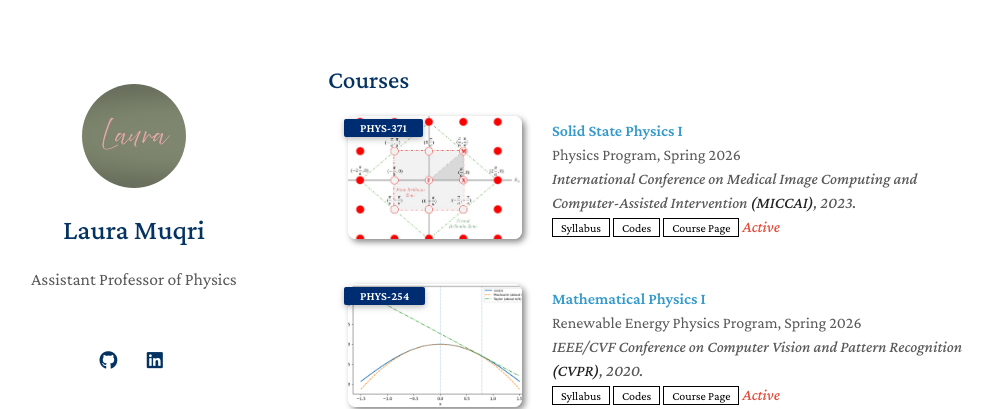
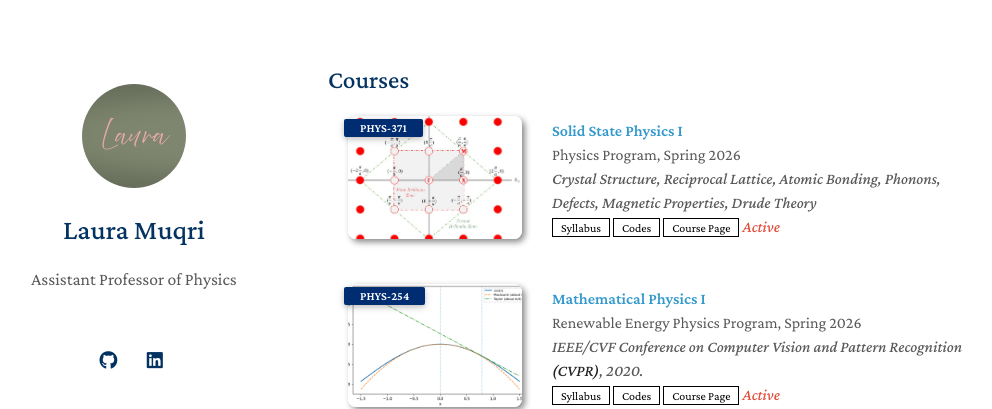
Before and after one commit to LauraMuqri/LauraMuqri.github.io, a Jekyll site: the page built from index.md, in a window 1280 px wide. Shown: the top 409 px of the page, without its empty margins (142-1134 px from the left). Built offline with Jekyll 4.4.1, drawn with Linux system fonts in a browser that asks for light colours; a style sheet for code colours, icons or effects is not loaded.

Commit message:
Update publications.yml

```diff
--- a/_data/publications.yml
+++ b/_data/publications.yml
@@ -3,7 +3,7 @@ main:
   - title: Solid State Physics I
     authors: Physics Program, Spring 2026
     conference_short: PHYS-371
-    conference: International Conference on Medical Image Computing and Computer-Assisted Intervention <strong>(MICCAI)</strong>, 2023.
+    conference: Crystal Structure, Reciprocal Lattice, Atomic Bonding, Phonons, Defects, Magnetic Properties, Drude Theory
     pdf: https://arxiv.org/pdf/2306.00988.pdf
     page: /courses/solid-state-1/
     code: https://github.com/LauraMuqri/Solid-State-Physics
```
